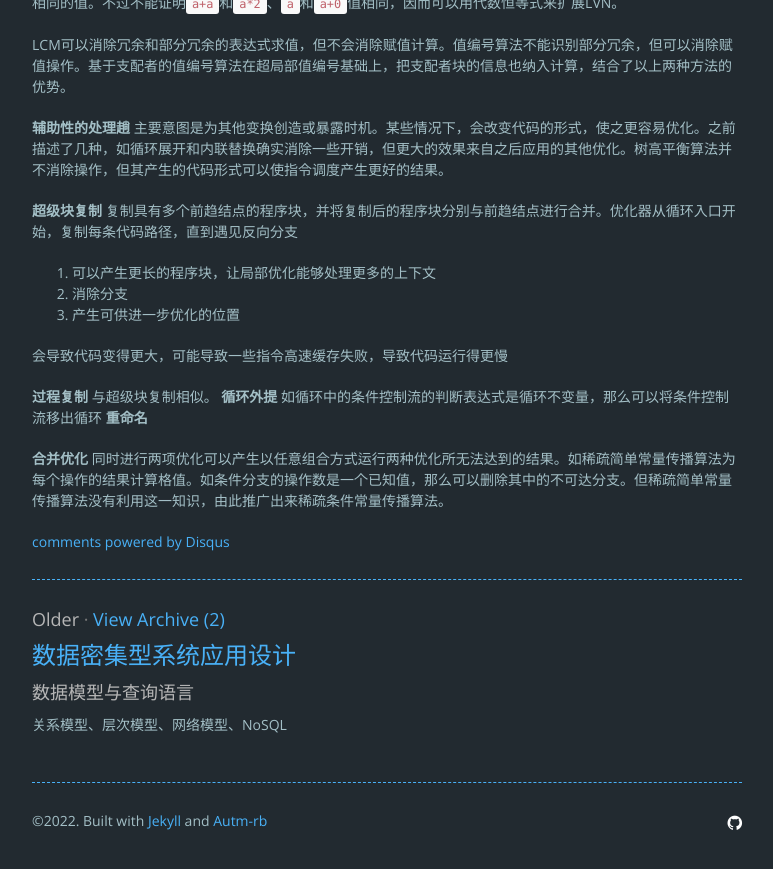
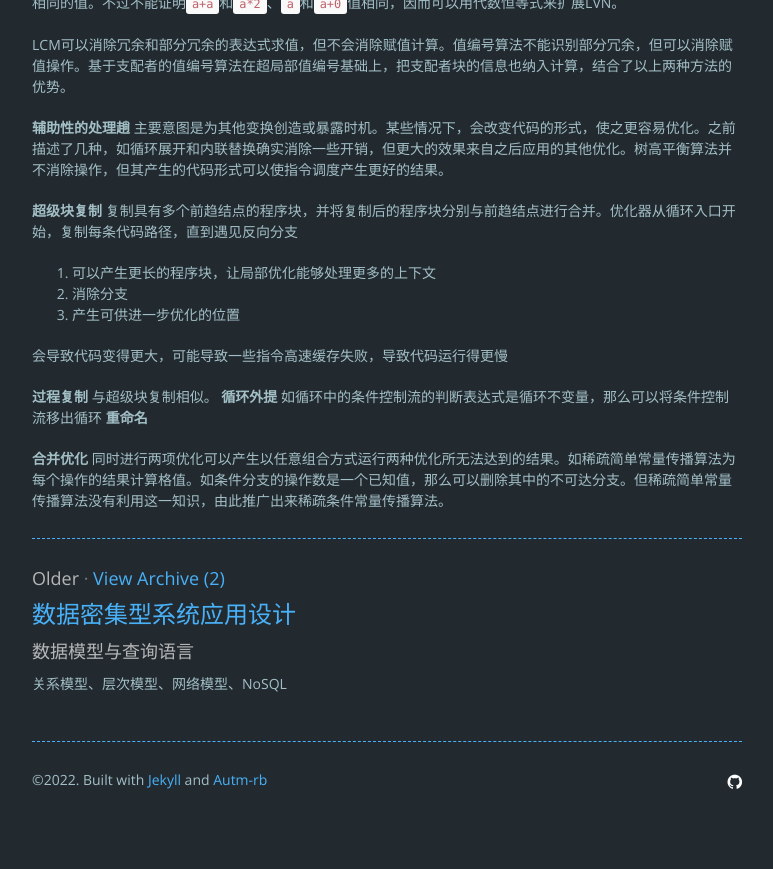
Before and after one commit to gogim1/gogim1.github.io, a Jekyll site: the page built from _posts/2022-03-03-eac.md, in a window 1280 px wide and 900 px high, scrolled down 3817 px. Shown: the top 869 px of the window, without its empty margins (253-1026 px from the left). Built offline with Jekyll 4.4.1, drawn with Linux system fonts in a browser that asks for light colours; nearby versions of some CDN libraries; comment, search, counter and statistics services are not loaded.

Commit message:
remove disqus

```diff
--- a/_layouts/post.html
+++ b/_layouts/post.html
@@ -9,9 +9,9 @@ layout: default
 
   {{ content }}
 
-<div class="comments">
+<!-- <div class="comments">
   {% include disqus.html%}
-</div>
+</div> -->
 
 <hr/>
 
```
